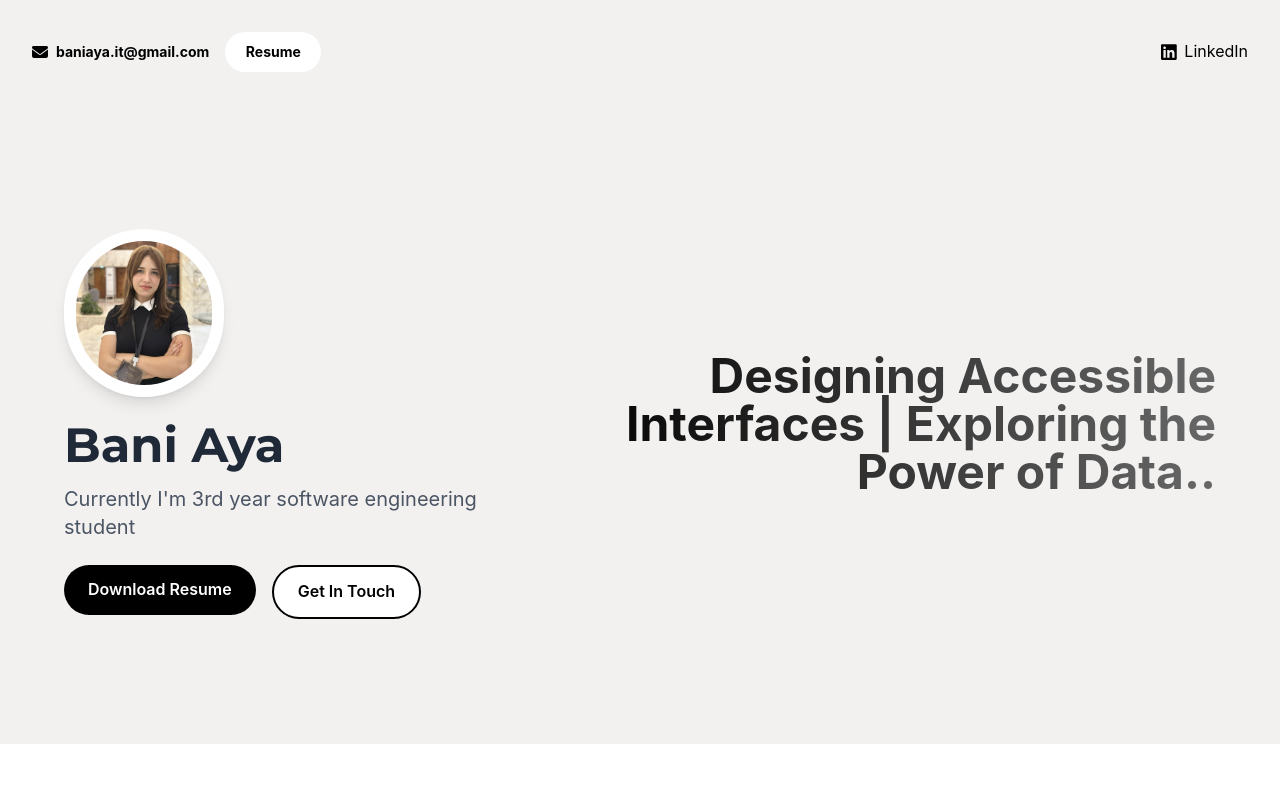
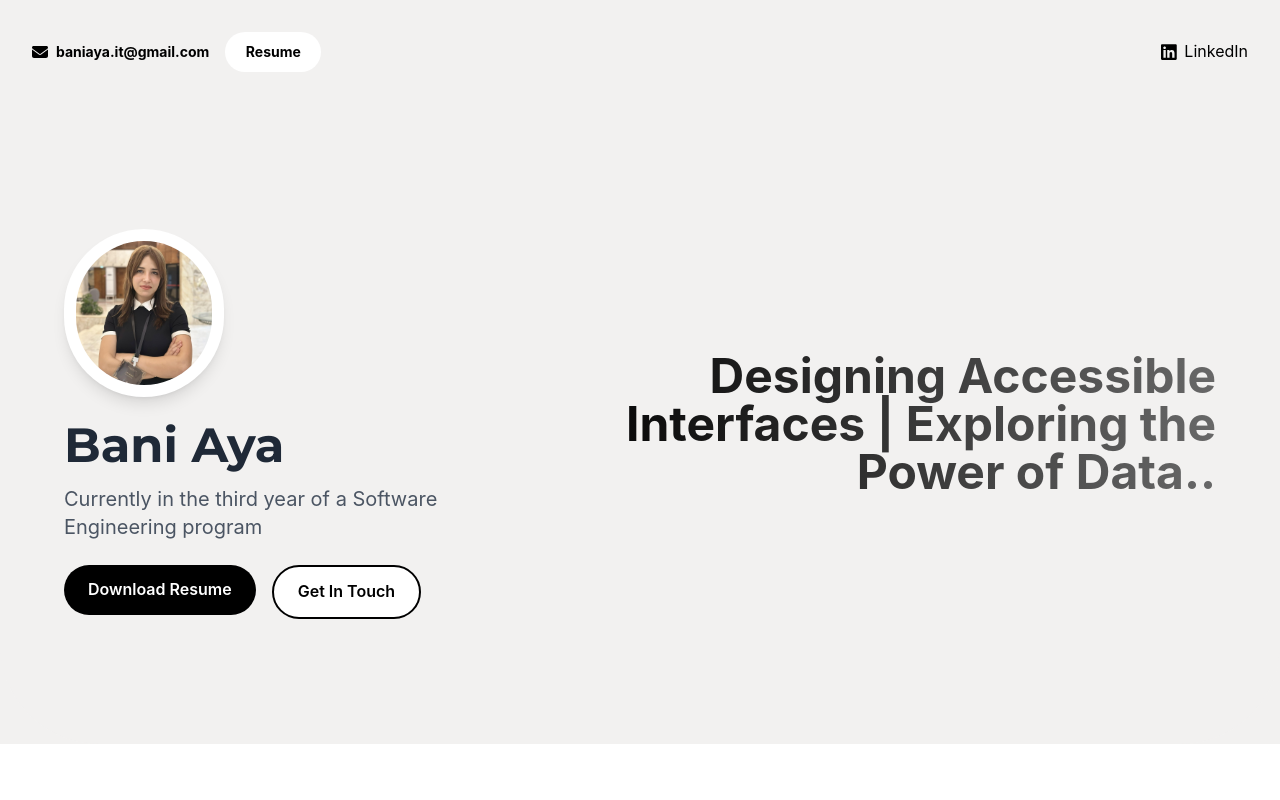
Before and after one commit to aya-bani/aya_portfolio, a React (Vite) app: page / in a window 1280 px wide. Shown: the top 800 px of the page. Built offline with nearby package versions, Linux system fonts and the light colour scheme.

Commit message:
changing a bit

```diff
--- a/src/components/HeroSection.jsx
+++ b/src/components/HeroSection.jsx
@@ -18,7 +18,7 @@ const HeroSection = () => {
               Bani Aya
             </h1>
             <p className="text-lg sm:text-xl text-gray-600 mb-6 max-w-md">
-              Currently I'm 3rd year software engineering student
+            Currently in the third year of a Software Engineering program
             </p>
 
             {/* CTA Buttons */}
--- a/src/components/Navbar.jsx
+++ b/src/components/Navbar.jsx
@@ -17,7 +17,7 @@ export const Navbar = () => {
               <FontAwesomeIcon icon={faEnvelope} />
               <span className="text-sm font-bold">baniaya.it@gmail.com</span>
             </a>
-            <a href="public\assets\pdfs\Bani-Aya.pdf" target="_blank" rel="noopener noreferrer">
+            <a href="/assets/pdfs/Bani-Aya.pdf" target="_blank" rel="noopener noreferrer">
               <button className="btn bg-white text-black border rounded-[26px] w-24 h-10 text-sm font-bold hover:bg-gray-100 transition-colors">
                 Resume
               </button>
```
